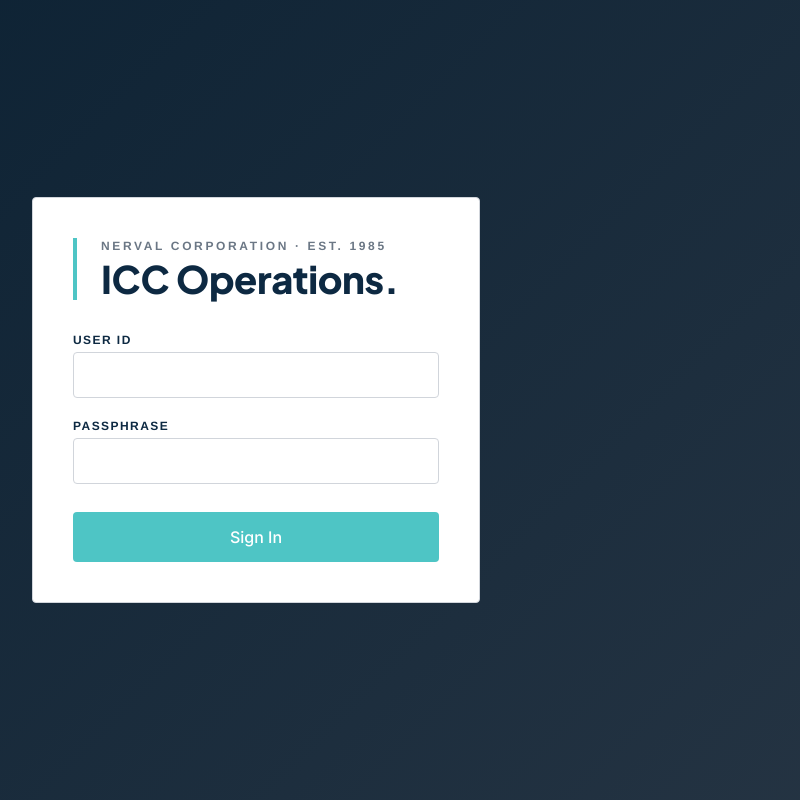
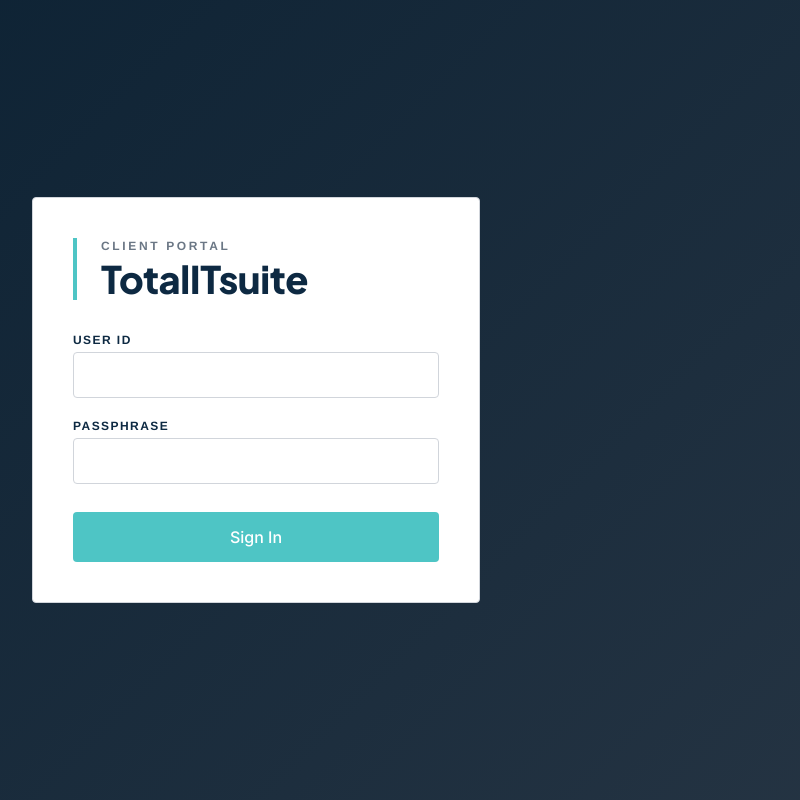
Before and after one commit to m-kataria/manishdata, a SvelteKit app in the folder frontend/: page /login in a window 1280 px wide. Shown: the whole page, without its empty margins (384-1184 px from the left). Built offline with nearby package versions, Linux system fonts and the light colour scheme; no server answers.

Commit message:
Rebrand login page to TotalITsuite

```diff
--- a/frontend/src/app.html
+++ b/frontend/src/app.html
@@ -15,7 +15,7 @@
             rel="stylesheet"
             href="https://fonts.googleapis.com/css2?family=Material+Symbols+Outlined:opsz,wght,FILL,GRAD@20..48,100..700,0..1,-50..200"
         />
-        <title>Nerval — Operations</title>
+        <title>TotalITsuite — Client Portal</title>
         %sveltekit.head%
     </head>
     <body data-sveltekit-preload-data="hover">
--- a/frontend/src/routes/login/+page.svelte
+++ b/frontend/src/routes/login/+page.svelte
@@ -25,8 +25,8 @@
     >
         <!-- Wordmark -->
         <div class="mb-8 section-heading">
-            <p class="eyebrow mb-1">Nerval Corporation · est. 1985</p>
-            <h1 class="font-h2 text-h2 text-on-surface font-semibold">ICC Operations.</h1>
+            <p class="eyebrow mb-1">Client Portal</p>
+            <h1 class="font-h2 text-h2 text-on-surface font-semibold">TotalITsuite</h1>
         </div>
 
         <div class="flex flex-col gap-5">
```
